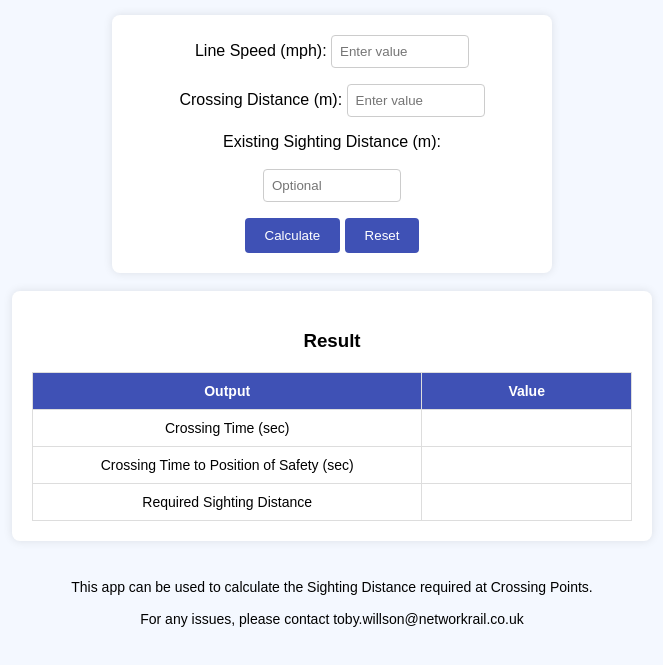
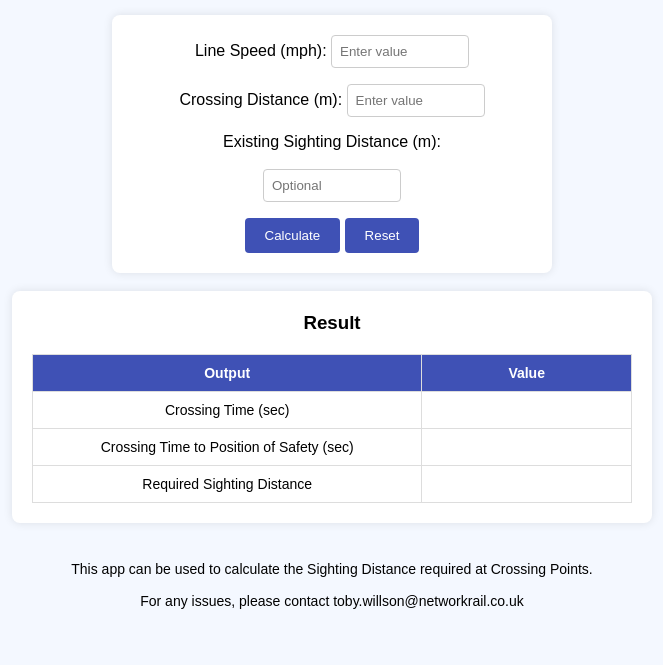
Before and after one commit to tjwillson/crossingpoints, a plain HTML site: page index.html in a window 1280 px wide. Shown: the part 99-764 px from the top of the page, without its empty margins (308-971 px from the left). Drawn offline with Linux system fonts and the light colour scheme.

Commit message:
Update index.html
Top border updated to 2px

```diff
--- a/index.html
+++ b/index.html
@@ -26,6 +26,7 @@
             margin: 0 auto;
             background-color: #fff;
             padding: 20px;
+		padding-top: 2px;
             border-radius: 8px;
             box-shadow: 0 0 10px rgba(0, 0, 0, 0.1);
         }
```
